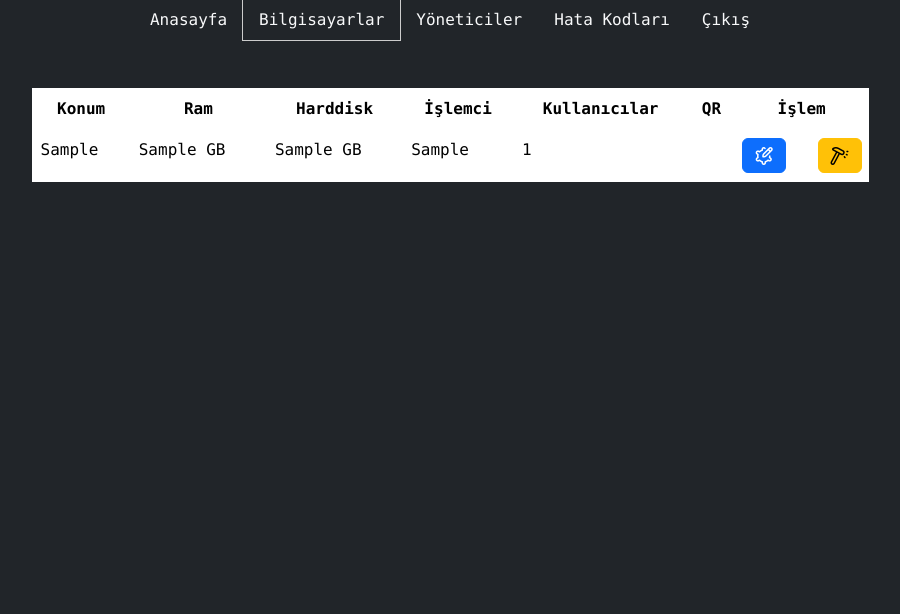
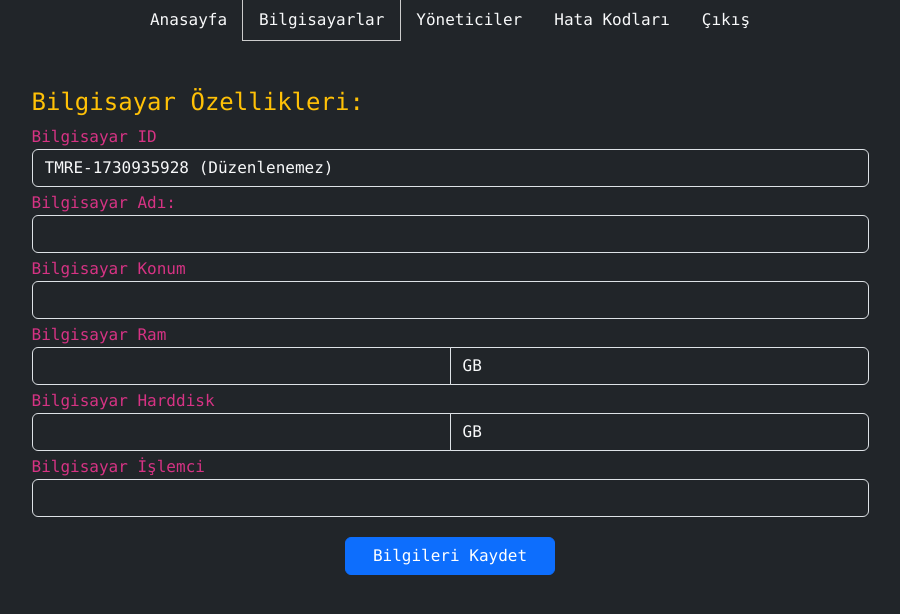
Before and after one commit to 4rda4a/QrKodTubitak, a PHP site: page /pc/bilgisayarlar?add=true in a window 1280 px wide. Shown: the top 614 px of the page, without its empty margins (190-1090 px from the left). Run offline with PHP 8.4, Linux system fonts and the light colour scheme; the visitor is signed in with stand-in values (Sample User, id 1); tables that the repository leaves empty or names only in its code hold one stand-in row (values such as "Sample post"); some libraries are stand-ins or nearby versions.

Commit message:
4rda4a
4rda4a

```diff
--- a/anasayfa.php
+++ b/anasayfa.php
@@ -235,7 +235,7 @@ if (isset($_GET["pc"])) {
                     <div class="list-group-item bg-dark">
                         <h5 class="text-warning">Yönetici İşlemleri:</h5>
                         <div class="row p-0">
-                            <a href="" class="col-sm-6 text-light list-group-item-action-2 text-center border list-group-item bg-dark">
+                            <a href="bilgisayarlar?add=true" class="col-sm-6 text-light list-group-item-action-2 text-center border list-group-item bg-dark">
                                 Bilgisayar Oluştur
                             </a>
                             <a href="" class="col-sm-6 text-light list-group-item-action-2 text-center border list-group-item bg-dark">
--- /dev/null
+++ b/bilgisayar_ekle.php
@@ -0,0 +1,85 @@
+<?php
+if (isset($kadi)) {
+    $harfler = 'ABCDEFGHIJKLMNOPQRSTUVWXYZ';
+    $rastgeleHarfler = '';
+    for ($i = 0; $i < 4; $i++) {
+        $rastgeleHarfler .= $harfler[rand(0, strlen($harfler) - 1)];
+    }
+    $sonuc = $rastgeleHarfler . "-" . time();
+?>
+    <div>
+        <?php
+        if (isset($_POST["bilgi_kaydet"])) {
+            $pc_id = $sonuc;
+            $name = clean($_POST["pc_name"]);
+            $location = clean($_POST["pc_location"]);
+            $ram = clean($_POST["pc_ram"]);
+            $harddisk = clean($_POST["pc_harddisk"]);
+            $islemci = clean($_POST["pc_islemci"]);
+            $control = $conn->prepare("INSERT INTO computers(
+            computer_no,
+            computer_name,
+            computer_location,
+            computer_ram,
+            computer_harddisk,
+            computer_islemci) VALUES(
+            :pc_id,
+            :pc_name,
+            :pc_location,
+            :ram,
+            :harddisk,
+            :islemci)
+            ");
+            $control->bindParam(":pc_id", $sonuc);
+            $control->bindParam(":pc_name", $name);
+            $control->bindParam(":pc_location", $location);
+            $control->bindParam(":ram", $ram);
+            $control->bindParam(":harddisk", $harddisk);
+            $control->bindParam(":islemci", $islemci);
+            $control->execute();
+
+            if (!file_exists("./img/$pc_id.png")) {
+                include "barcodeQr.php";
+                $qrcode = new BarcodeQR();
+                $qrcode->url("http://localhost/pc?$pc_id");
+                $qrcode->draw(250, "./img/$pc_id.png");
+                header("location:?pc=$pc_id");
+            }
+        }
+        ?>
+        <form method="post">
+            <h4 class="text-warning">Bilgisayar Özellikleri:</h4>
+            <div class="mb-1">
+                <label>Bilgisayar ID</label>
+                <input type="text" disabled class="form-control" value="<?= $sonuc; ?> (Düzenlenemez)">
+            </div>
+            <div class="mb-1">
+                <label>Bilgisayar Adı:</label>
+                <input name="pc_name" type="text" class="form-control">
+            </div>
+            <div class="mb-1">
+                <label>Bilgisayar Konum</label>
+                <input name="pc_location" type="text" class="form-control">
+            </div>
+            <label>Bilgisayar Ram</label>
+            <div class=" mb-1 input-group">
+                <input name="pc_ram" type="text" class="form-control">
+                <input type=" text" class="form-control" value="GB" disabled>
+            </div>
+            <label>Bilgisayar Harddisk</label>
+            <div class="mb-1 input-group">
+                <input name="pc_harddisk" type="text" class="form-control">
+                <input type="text" class="form-control" value="GB" disabled>
+            </div>
+            <div class="mb-1">
+                <label>Bilgisayar İşlemci</label>
+                <input name="pc_islemci" type="text" class="form-control">
+            </div>
+            <div class="text-center">
+                <button name="bilgi_kaydet" type="submit" class="btn btn-primary col-sm-3 mt-3">Bilgileri Kaydet</button>
+            </div>
+        </form>
+    </div>
+<?php
+}
+?>
--- a/bilgisayarlar.php
+++ b/bilgisayarlar.php
@@ -1,15 +1,18 @@
 <div class="col-sm-9 m-auto mt-5">
     <?php
     if (isset($_GET["pc"]) && isset($kadi)) {
-        $ayir = explode(",", clean($_GET["pc"]));
-        $pc_id = $ayir[0];
-        if (isset($ayir[1]) && $ayir[1] == 1) {
-            include "duzenle_page.php";
-        } elseif (isset($ayir[1]) && $ayir[1] == 2) {
-            include "bakim_page.php";
-        } else {
-            echo '<p class="m-0 text-danger text-center fs-3">Hata Kodu: I-65</p>';
-        }
+        // $ayir = explode(",", clean($_GET["pc"]));
+        $pc_id = clean($_GET["pc"]);
+        // if (isset($ayir[1]) && $ayir[1] == 1) {
+        //     include "duzenle_page.php";
+        // } elseif (isset($ayir[1]) && $ayir[1] == 2) {
+        //     include "bakim_page.php";
+        // } else {
+        //     echo '<p class="m-0 text-danger text-center fs-3">Hata Kodu: I-65</p>';
+        // }
+        include "duzenle_page.php";
+    } elseif (isset($_GET["add"]) && $_GET["add"] == "true") {
+        include "bilgisayar_ekle.php";
     } else {
     ?>
         <table id="pc_table" class="table border text-light ">
@@ -49,11 +52,8 @@
                         if (isset($kadi)) { ?>
                             <td class="text-center">
                                 <form action="bilgisayarlar" class="row g-1 text-center row-cols-2" method="get">
-                                    <button name="pc" type="submit" class="btn col-auto btn-primary pb-0" value="<?= $value["computer_no"]; ?>,1">
+                                    <button name="pc" type="submit" class="btn col-auto btn-primary m-auto pb-0" value="<?= $value["computer_no"]; ?>">
                                         <i class="fi fi-rr-customize"></i>
-                                    </button>
-                                    <button name="pc" type="submit" class="btn col-auto btn-warning pb-0 ms-auto" value="<?= $value["computer_no"]; ?>,2">
-                                        <i class="fi fi-rr-hammer-crash"></i>
                                     </button>
                                 </form>
                             </td>
--- a/index.php
+++ b/index.php
@@ -67,12 +67,12 @@ if (isset($_SESSION["username"])) {
         crossorigin="anonymous"></script>
     <!-- JQUERY -->
     <script src="https://code.jquery.com/jquery-3.7.1.js"></script>
-    <!-- DATATABLE -->
-    <script src="https://cdnjs.cloudflare.com/ajax/libs/twitter-bootstrap/5.3.0/js/bootstrap.bundle.min.js"></script>
-    <script src="https://cdn.datatables.net/2.1.8/js/dataTables.js"></script>
-    <script src="https://cdn.datatables.net/2.1.8/js/dataTables.bootstrap5.js"></script>
     <!-- HARİCİ JS -->
     <script src="assets/script.js"></script>
+    <!-- DATATABLE -->
+    <script src="http://cdnjs.cloudflare.com/ajax/libs/twitter-bootstrap/5.3.0/js/bootstrap.bundle.min.js"></script>
+    <script src="http://cdn.datatables.net/2.1.8/js/dataTables.js"></script>
+    <script src="http://cdn.datatables.net/2.1.8/js/dataTables.bootstrap5.js"></script>
 </body>
 
 </html>
```
Also changed, not shown: barcodeQr.php (added, +64 -0 lines), duzenle_page.php (+11 -0 lines), README.md (added), img/BVBD-1731018692.png (added).
